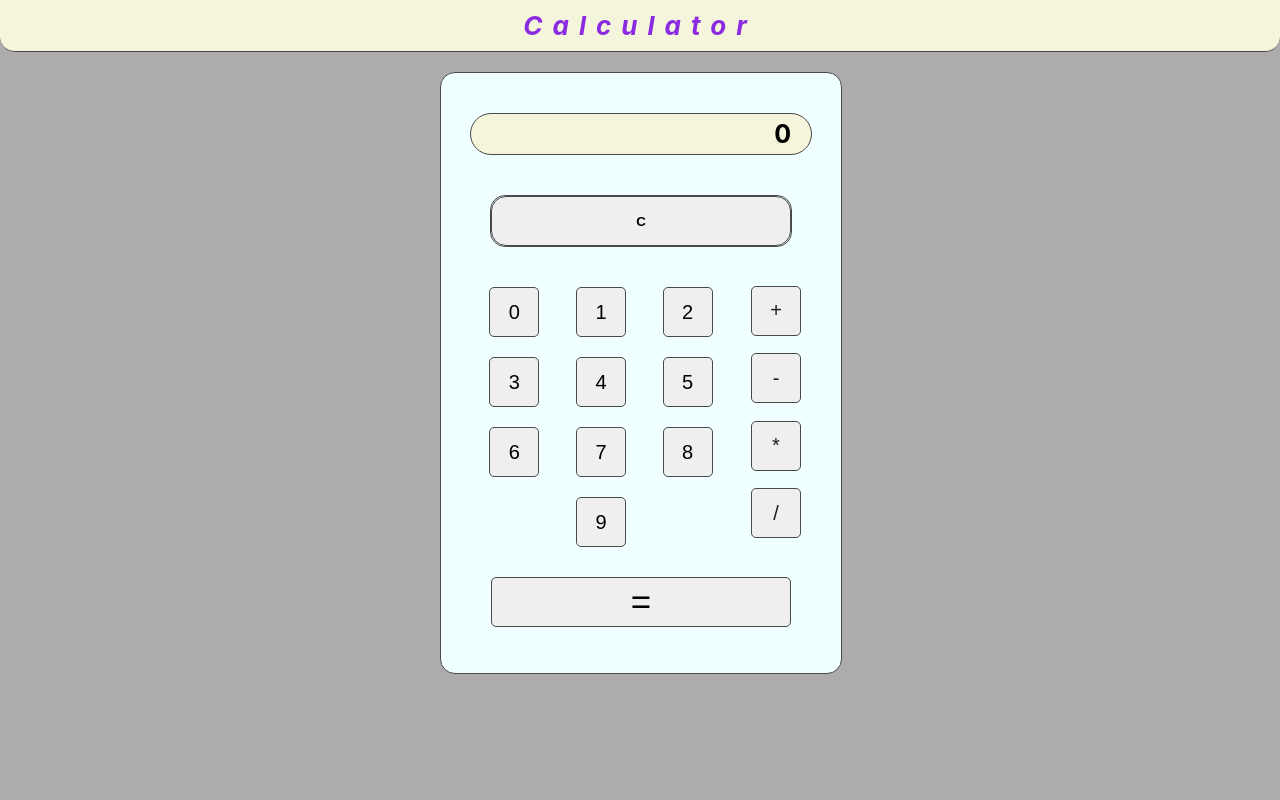
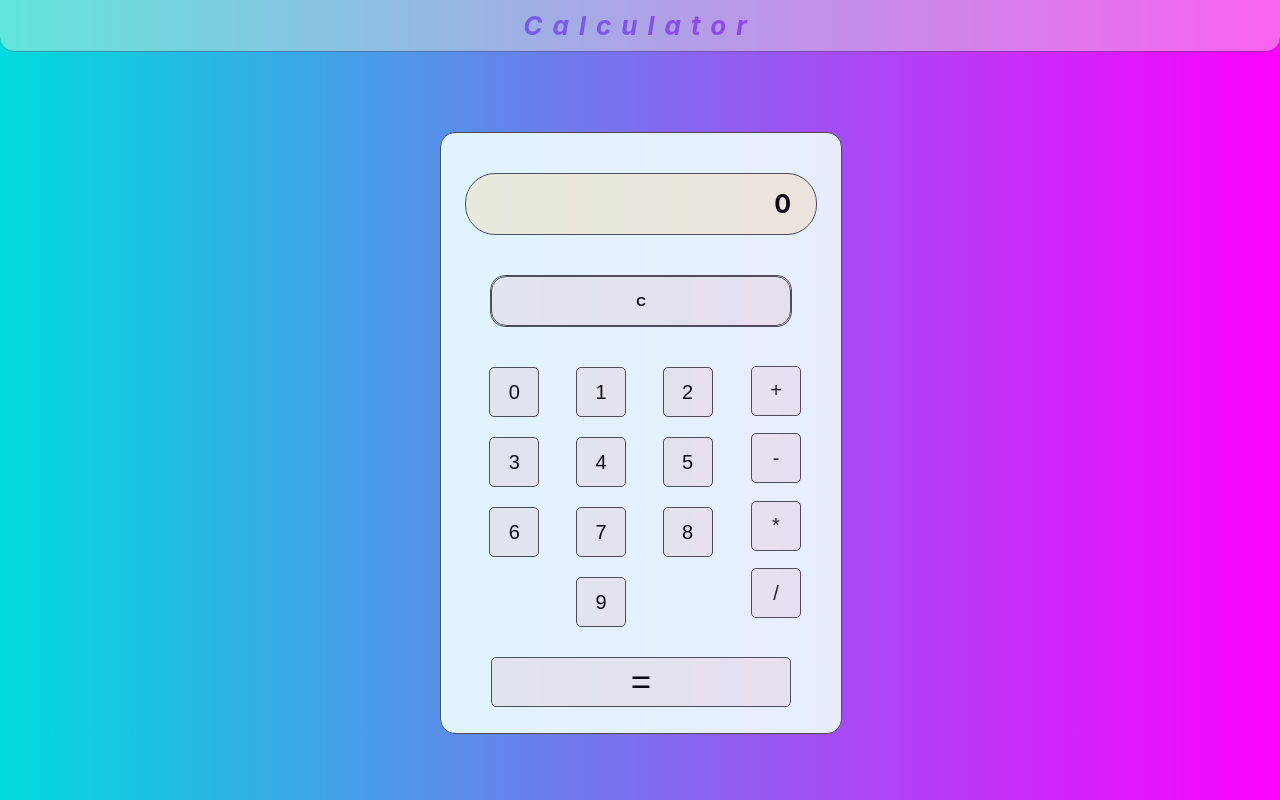
Before and after one commit to Yogurt7v/React-practise--calculator, a React (Create React App) app in the folder my-app/: page / in a window 1280 px wide. Built offline with nearby package versions, Linux system fonts and the light colour scheme.

Commit message:
styles + function

```diff
--- a/my-app/src/App.css
+++ b/my-app/src/App.css
@@ -2,13 +2,16 @@ body {
 	margin: 0;
 	padding: 0;
 	box-sizing: border-box;
-	background-color: #adabab;
+
+	background-color: #00dbde;
+	background-image: linear-gradient(90deg, #00dbde 0%, #fc00ff 100%);
 }
 
 .App-header {
 	text-align: center;
 	padding: 10px;
 	color: blueviolet;
+	opacity: 0.4;
 	font-size: 26px;
 	font-weight: 700;
 	font-style: italic;
@@ -20,7 +23,9 @@ body {
 }
 
 .Calculator {
+	margin-top: 80px;
 	margin-left: calc(50% - 200px);
+	opacity: 0.9;
 	width: 400px;
 	height: 600px;
 	border: 1px solid rgb(74, 74, 74);
@@ -40,7 +45,7 @@ body {
 	display: flex;
 	flex-direction: row-reverse;
 	margin: 10px 0 40px 0;
-	padding: 5px 20px;
+	padding: 15px 25px;
 	font-size: 25px;
 	font-weight: 700;
 	width: 300px;
--- a/my-app/src/App.js
+++ b/my-app/src/App.js
@@ -6,20 +6,17 @@ const nums = ['0', '1', '2', '3', '4', '5', '6', '7', '8', '9'];
 const ops = ['+', '-', '*', '/'];
 export const App = () => {
 	let op = null;
-	let [startNum, setStartNum] = useState(0);
-	// setTimeout(() => {
-	// 	setStartNum(Math.random());
-	// }, 1000);
+	let [displayNum, setDisplayNum] = useState(0);
 
 	const resetNumber = () => {
-		setStartNum(0);
+		setDisplayNum(0);
 	};
 
 	const choseNumber = (event) => {
-		if (startNum === 0) {
-			setStartNum(event.target.id);
+		if (event.target.id === '') {
+			setDisplayNum(displayNum);
 		} else {
-			setStartNum(event.target.id);
+			setDisplayNum(event.target.id);
 		}
 	};
 
@@ -47,7 +44,7 @@ export const App = () => {
 			<header className="App-header">Calculator</header>
 			<div className="Calculator">
 				<div className="Container">
-					<div className="Display">{startNum}</div>
+					<div className="Display">{displayNum}</div>
 					<div className="Clear" onClick={resetNumber}>
 						<button className="Clear">C</button>
 					</div>
```
